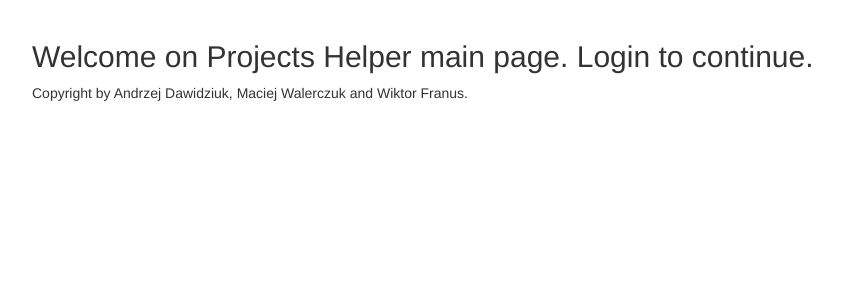
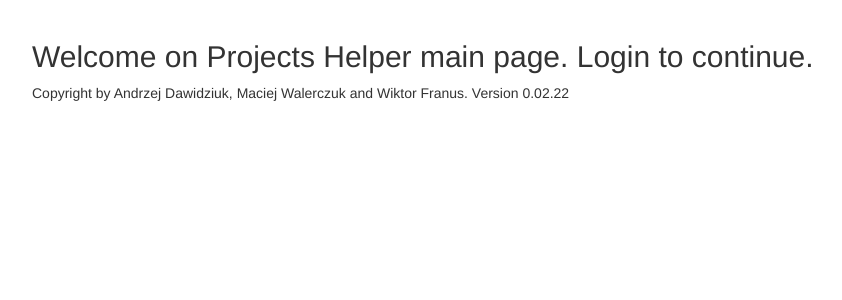
Before and after one commit to radzikowskikacper/projects, a Django app: template apps/common/templates/common/welcome.html in a window 1280 px wide. Shown: the part 52-352 px from the top of the page, without its empty margins (38-880 px from the left). Run offline with Django 3.2, Linux system fonts and the light colour scheme; the template is opened without the code that fills it, so the values that code supplies are empty; some libraries are stand-ins or nearby versions.

Commit message:
dodana wersja

```diff
--- a/templates/base.html
+++ b/templates/base.html
@@ -40,7 +40,7 @@
 </div> <!-- /container -->
 <footer class="footer">
     <div class="container inside-footer">
-        <p>Copyright by Andrzej Dawidziuk, Maciej Walerczuk and Wiktor Franus.</p>
+        <p>Copyright by Andrzej Dawidziuk, Maciej Walerczuk and Wiktor Franus. Version 0.02.22</p>
     </div>
 </footer>
 
```
